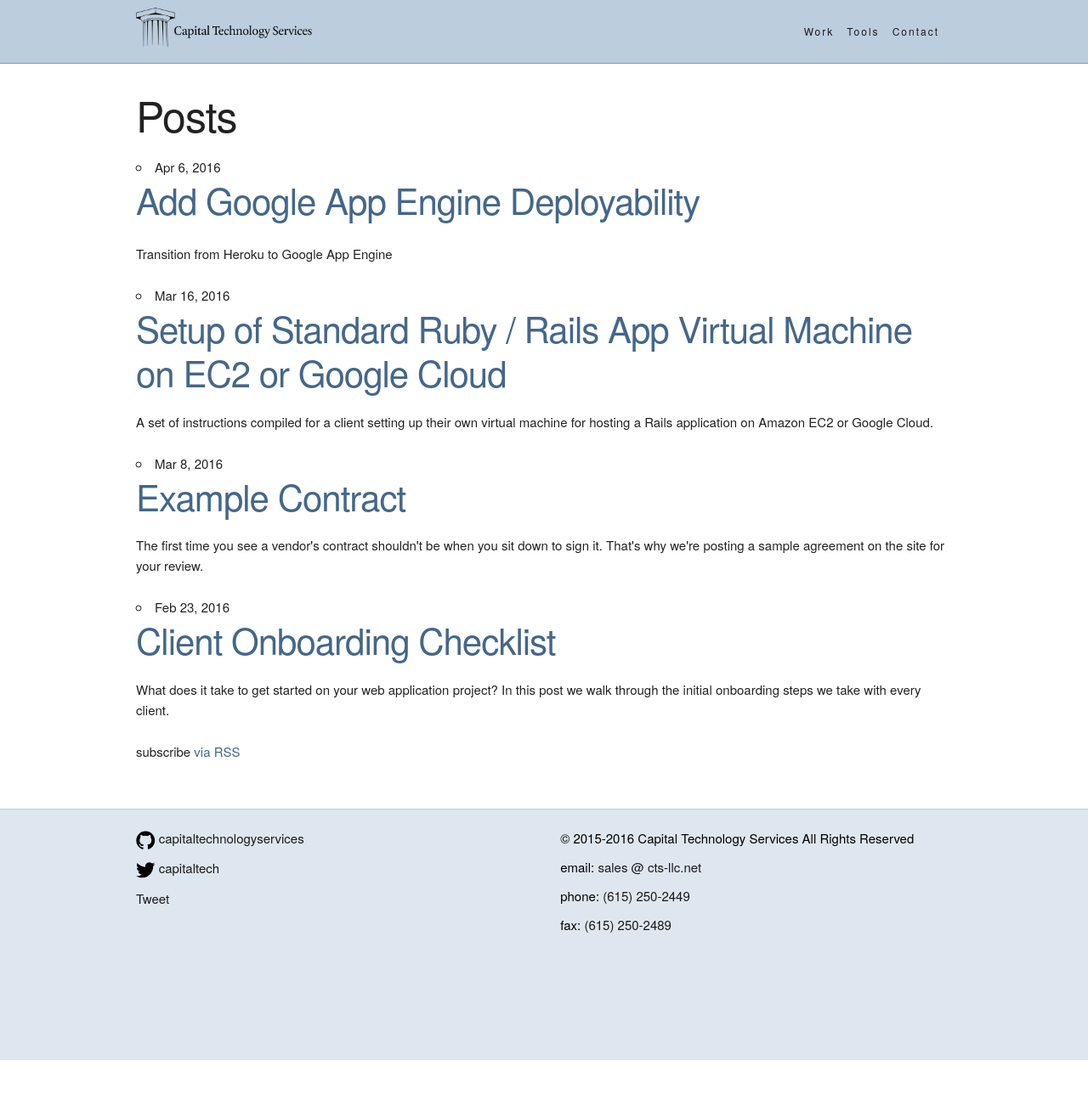
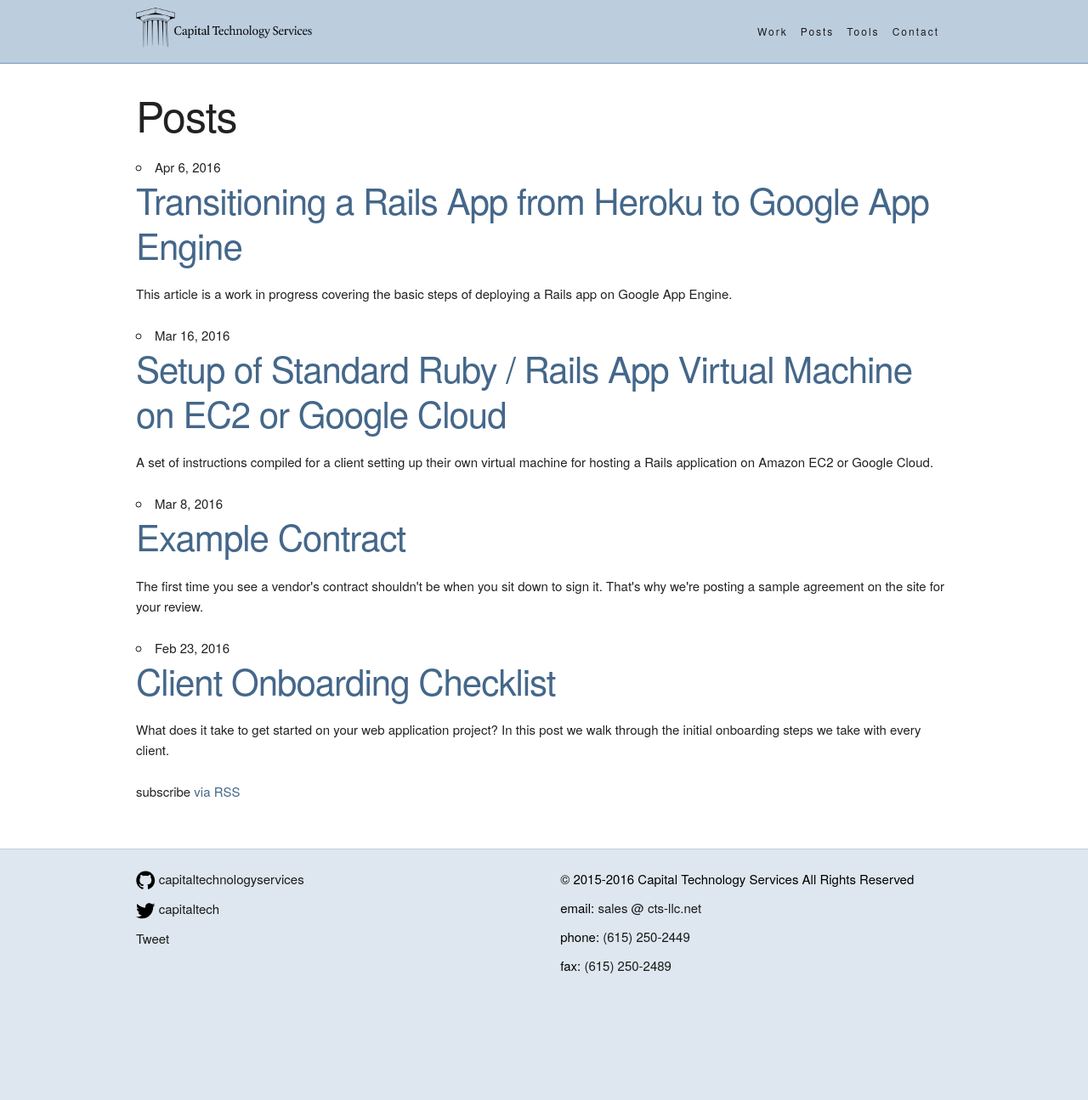
Before and after one commit to jchapin/capitaltechnologyservices.github.io, a Jekyll site: the page built from posts.html, in a window 1280 px wide. Shown: the whole page at 85% size. Built offline with Jekyll 4.4.1, drawn with Linux system fonts in a browser that asks for light colours; comment, search, counter and statistics services are not loaded; before the commit the page ends 1248 px from its top, so only the background shows below that; some of the changed lines change nothing that is shown.

Commit message:
Publishable.

````diff
--- a/_includes/header.html
+++ b/_includes/header.html
@@ -8,6 +8,7 @@
         <nav class="navbar" id="navbar">
           <ul class="navbar-list u-pull-right">
             <li class="navbar-item"><a class="navbar-link" href="/work">Work</a></li>
+            <li class="navbar-item"><a class="navbar-link" href="/posts">Posts</a></li>
             <li class="navbar-item"><a class="navbar-link" href="/tools">Tools</a></li>
             <li class="navbar-item"><a class="navbar-link" href="/contact">Contact</a></li>
           </ul>
--- a/_posts/2016-04-06-add-google-app-engine-deployability.md
+++ b/_posts/2016-04-06-add-google-app-engine-deployability.md
@@ -1,4 +1,23 @@
-Transition from Heroku to Google App Engine
+---
+layout: post
+title: 'Transitioning a Rails App from Heroku to Google App Engine'
+title_short: 'Transition from Heroku to GAE'
+excerpt: "This article is a work in progress covering the basic steps of deploying a Rails app on Google App Engine."
+---
+
+One of our clients participated in a business accelerator program affiliated
+with [Google for Entrepreneurs](https://www.googleforentrepreneurs.com). A
+benefit afforded to our client was a generous hosting credit on the Google Cloud
+Platform. In light of the client's growth and hosting costs the credit was
+substantial enough that we made transitioning their project from Heroku to the
+Google Cloud Platform a goal for their project.
+
+This document will likely change. We started this work late in March of 2016 and
+found that a lot of the documentation associated with Google's Services was out
+of date or irrelevant to our particular goals. The Google Cloud Platform and
+Google App Engine are constantly improving, and we are also enhancing the
+deployment environment of our client on Google App Engine. So make sure to
+revisit this document, send us notes, and feel free to ask questions.
 
 1.  Install the Google Cloud SDK from https://cloud.google.com/sdk/
     1.  ```curl https://sdk.cloud.google.com | bash```
@@ -9,68 +28,120 @@
 1.  Create a configuration specfic to the client, who will be hosting the
     project.
     1.  ```gcloud config configurations create clientname```
-    1.  ```gcloud config configurations activate milligram```
+    1.  ```gcloud config configurations activate NAMEOFYOURCLIENT```
     1.  ```gcloud init``` Choose to reinitialize this configuration with new
         settings, switch to your client's account.
-1.  Proceed, referring to the instructions here:
-    https://cloud.google.com/ruby/getting-started/hello-world#running_hello_world
-1.  I had to toss out most of Google's directions to get up and running due to
-    a problem with their CLI tool during the Dockerfile generation step. During
-    this period of time I ended up installing kubernetes via gcloud and Docker
-    via brew. I've had issues in the past where Google's documentation often
-    assumes you have certain dependencies installed, and you only find out about
-    that after digging into a StackOverflow post or two. So you might want to:
-    1.  Install kubectl: ```gcloud components update kubectl```. It will prompt
-        you that you need to install it if it hasn't been installed before.
-    1.  Install Docker: ```brew install docker```
-1.  Restart. Ultimately I just restarted my system, came back and ran the rest
-    of these instructions, and the app config generation proceeded without
-    error. If someone is reading this and can confirm that steps in my process
-    can be eliminated, let us know.
-1.  Another problem is that Google App Engine deletes its own failed Dockerfile
-    for custom images when a deployment doesn't succeed. During one of the
-    deployments I copied and saved the Dockerfile for alteration and inclusion
-    on the next deployment.
-1.  Counter to some of the indications that the Ruby tutorial and other guidance
-    sites give. You want to set your runtime to "custom". That's the only way
-    that a custom Dockerfile will be respected on deployement. Otherwise the
-    gcloud client creates and wipes out its own Dockerfile on each attempted
-    deployment.
+1.  Setup app.yaml configuration file in the root of your Rails project. You
+    can generate a configuration file for a custom project using the gcloud CLI
+    by entering ```gcloud preview app gen-config --custom```
 
-1.  Tweak the application configuration: https://github.com/GoogleCloudPlatform/getting-started-ruby
-
-
-1.  Setup app.yaml configuration file in the root of your Rails project:
-
-        runtime: ruby
+        runtime: custom
         vm: true
-        entrypoint: bundle exec rackup -p 8080 -E production config.ru
+        health_check:
+          enable_health_check: False
+        entrypoint: foreman start web -p 8080
         resources:
           cpu: .5
           memory_gb: 1.3
           disk_size_gb: 10
         automatic_scaling:
           min_num_instances: 1
-          max_num_instances: 5
+          max_num_instances: 2
           cool_down_period_sec: 60
           cpu_utilization:
             target_utilization: 0.5
+        env_variables:
+          PORT:                         8080
+          ANOTHER_ENVIRONMENT_VAR:      value
+          ...
 
-1.  Create Dockerfile ```gcloud preview app gen-config --custom```
+
     1.  The CLI tool give off a warning that the "preview app" command is in
         beta and backwards compatible changes may be introduced that effect your
         ability to manage app configurations they are currently. They also
         reference a URL that appears to lead to a bookmark that is no longer
         present in the documentation: https://cloud.google.com/sdk/#alternative
-    1.  This is probably because the documentation for their Ruby deployment
-        routine is old and broken. After a few minutes of waiting around, that
-        command did absolutely nothing...
-    1.  Referring to Google Cloud's release notes at:
-        https://cloud.google.com/sdk/release_notes
-    1.  Tried running the command without the ```--custom``` flag and got:
-        ```ERROR: (gcloud.preview.app.gen-config) Configuration file already exists. This command generates an app.yaml configured to run an application on Google App Engine. To create the configuration files needed to run this application with docker, try `gcloud preview app gen-config --custom`.```
-    1.  So it must take a long time for it to generate a Dockerfile...
+    1.  The runtime needs to be custom, because we're not going to be using the
+        standard ruby environment from Google. If you don't specify "custom"
+        then the gcloud deployment action will erase, create, and erase a
+        standard Dockerfile during the deployment. Setting the runtime to custom
+        means that YOU are going to be building the Dockerfile and gcloud
+        shouldn't erase the file at anytime.
+    1.  Set health checks to "False" at first. We're going to be implementing
+        our own responses to the expected health checks that tell Google if the
+        server / app is alive. If the health checks are not correctly
+        implemented or turned off, servers will spin up and shut down in rapid
+        succession. It makes sense when you think about it, the platform is
+        spinning up an instance, deeming it unhealthy, and then trying to start
+        a replacement.
+    1.  The entrypoint specified here counts on the fact that you have specified
+        a Procfile, which is expected on Heroku, and the GAE systems will start
+        the application in a similar fashion on GAE.
+    1.  Resources and automatic scaling are currently set to the defaults from
+        some of the GAE deocumentations and tutorials. Our client's application
+        fit inside of these parameters, so we have altered nothing at the
+        moment.
+    1.  Environment variables are important to the app booting up correctly. If
+        you go back and look at your server configuration file
+        (i.e. config/puma.rb) you'll likely see that the PORT is drawn from the
+        app environment or otherwise defaults to 3000. GAE expects your app to
+        be served on 8080, so the first environment variable you should setup is
+        ```PORT: 8080```. After this, you can drop in most of the configuration
+        settings from ```heroku config --app=YOURAPPNAME```. You're probably
+        going to want to setup new services for your database, file storage, and
+        who knows what else that you've rolled into your app on Heroku.
+        Technically, you could connect to your Heroku PostgreSQL instances,
+        Redis and other services on your Heroku account. But don't cut off those
+        services or your Heroku account before transitioning away from them.
 
+1.  Create a Dockerfile in the root of your project.
+
+        # This Dockerfile for a Ruby application was generated by gcloud.
+
+        # The base Dockerfile installs:
+        # * A number of packages needed by the Ruby runtime and by gems
+        #   commonly used in Ruby web apps (such as libsqlite3)
+        # * A recent version of NodeJS
+        # * A recent version of the standard Ruby runtime to use by default
+        # * The bundler and foreman gems
+        FROM gcr.io/google_appengine/ruby
+
+        # Install ruby 2.2.3 if not already preinstalled by the base image
+        RUN cd /rbenv/plugins/ruby-build && \
+            git pull && \
+            rbenv install -s 2.2.3 && \
+            rbenv global 2.2.3 && \
+            gem install -q --no-rdoc --no-ri bundler --version 1.11.2 && \
+            gem install -q --no-rdoc --no-ri foreman --version 0.78.0
+        ENV RBENV_VERSION 2.2.3
+
+        # To install additional packages needed by your gems, uncomment
+        # the "RUN apt-get update" and "RUN apt-get install" lines below
+        # and specify your packages.
+        # RUN apt-get update
+        # RUN apt-get install -y -q (your packages here)
+
+        # Install required gems.
+        COPY Gemfile Gemfile.lock /app/
+        RUN bundle install --deployment --without development test && rbenv rehash
+
+        # Precompile Assets
+        # RUN bundle exec rake assets:precompile
+
+        # Start application on port 8080.
+        COPY . /app/
+        ENTRYPOINT foreman start web -p 8080
+
+    1.  This Dockerfile is mostly stock. But one important detail to note is
+        that you're going to want to specify installation of dependencies
+        without development or test group gems. Otherwise, you might have to
+        install a host of operating system dependencies you don't need. For
+        example, installing QT in order to run testing framework tools.
+1.  Set ```config.force_ssl = false``` in the Rails app's production environment
+    configuration. Yes!, set this to false, because Google Cloud Platform is
+    going to setup proxy servers in front of your application and manage the
+    transition from HTTP to HTTPS. Keeping this set to true will just keep the
+    proxy servers from being able to communicate with the application servers.
 1.  Verify your domain with GAE / Google Cloud Platform.
     1.  This is one of the most tedious tasks, as Google's UI kept saying that
         I needed to verify ownership of the domain both before and after adding
@@ -78,13 +149,12 @@
         to be very slow to take hold and may even conflict with trying to verify
         the domain's ownership for other services and purposes, like Google
         Analytics.
-
 1.  Installing an SSL Certificate
     1.  It's should be possible to use the gcloud CLI to accomplish this task
         but I performed these steps through the web based interface, because SSL
         certificates added through the CLI were not showing up in the developer
         after using the CLI.
-    1.  ```gcloud compute ssl-certificates create milligram --certificate wildcard.milligram.biz.crt --private-key wildcard.milligram.biz.key```
+    1.  ```gcloud compute ssl-certificates create clientdomain --certificate wildcard.clientdomain.com.crt --private-key wildcard.clientdomain.com.key```
     1.  Note that the resource name after create has to fit the following
         regular expression: ```(?:[a-z](?:[-a-z0-9]{0,61}[a-z0-9])?)```,
         That means it has to start with a lowercase letter, feature lowercase
@@ -92,3 +162,21 @@
         lowercase letter or number. That's a total length of 64 characters max.
     1.  Switch the format of the key file to PEM:
         ```openssl rsa -in host.domain.com.key -out host.domain.com.key.pem```
+1.  Deploy the application: ```gcloud preview app deploy```
+    1.  After this step, you should be able to visit the app at:
+        http://projectname-1234.appspot.com
+
+Things that might trip you up / solutions
+=========================================
+
+1.  Given the rapid changes to the Google Cloud Platform, you might want to
+    review their release notes before and during a deployment.
+    https://cloud.google.com/sdk/release_notes
+1.  After installing the Google Cloud SDK, I had to restart my system for an app
+    configuration to be generated correctly. Otherwise, the software just idled
+    for minutes without action.
+1.  We originally started with by looking at Google's, ["Hello World"](https://cloud.google.com/ruby/getting-started/hello-world#running_hello_world)
+    exercise for Ruby Apps. We had to toss most of these directions as they were
+    a bit dated and research after the gcloud client malfunctions lead us to
+    the conclusion that we needed a custom environment instead of a typical ruby
+    environment.
````
